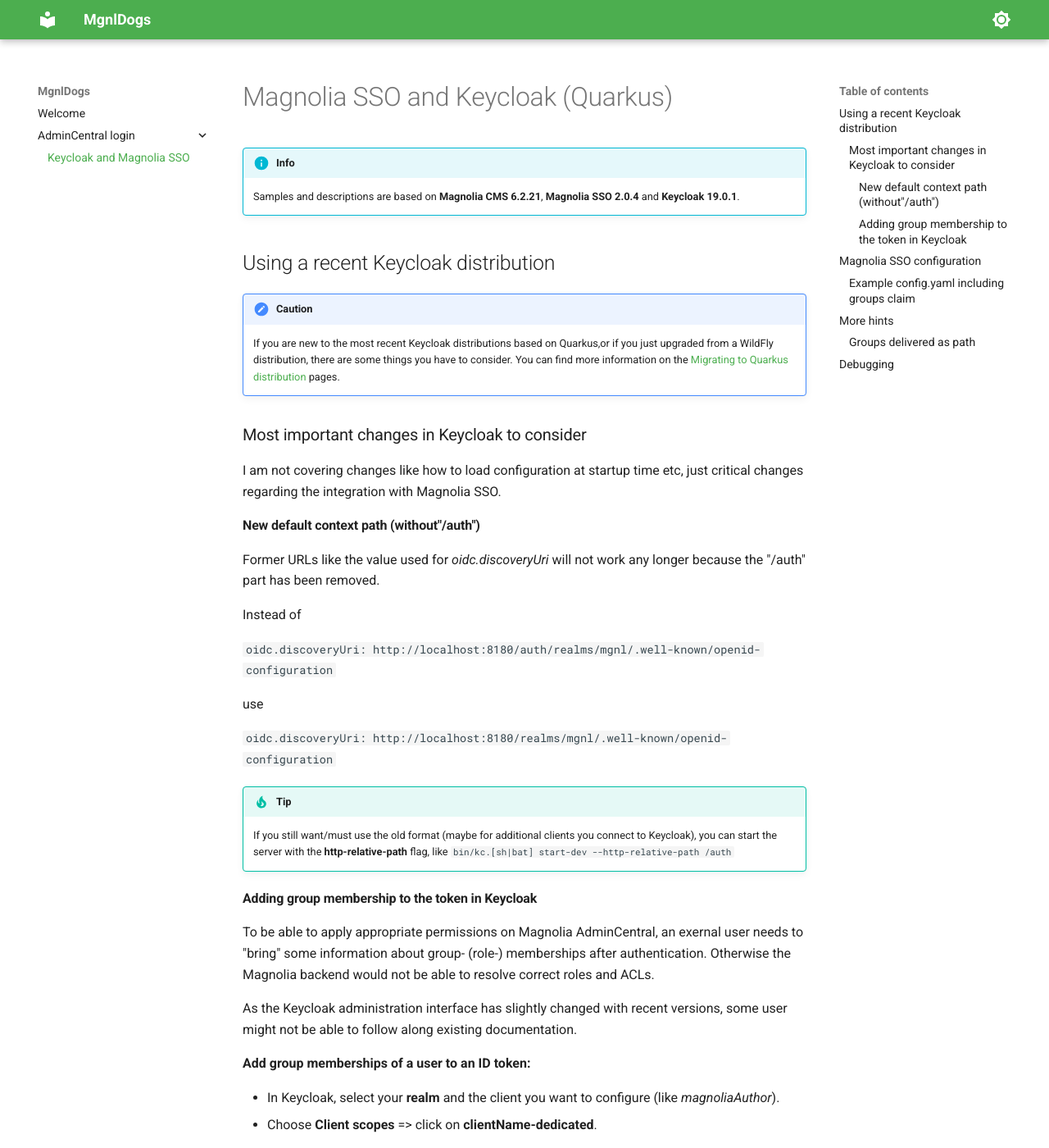
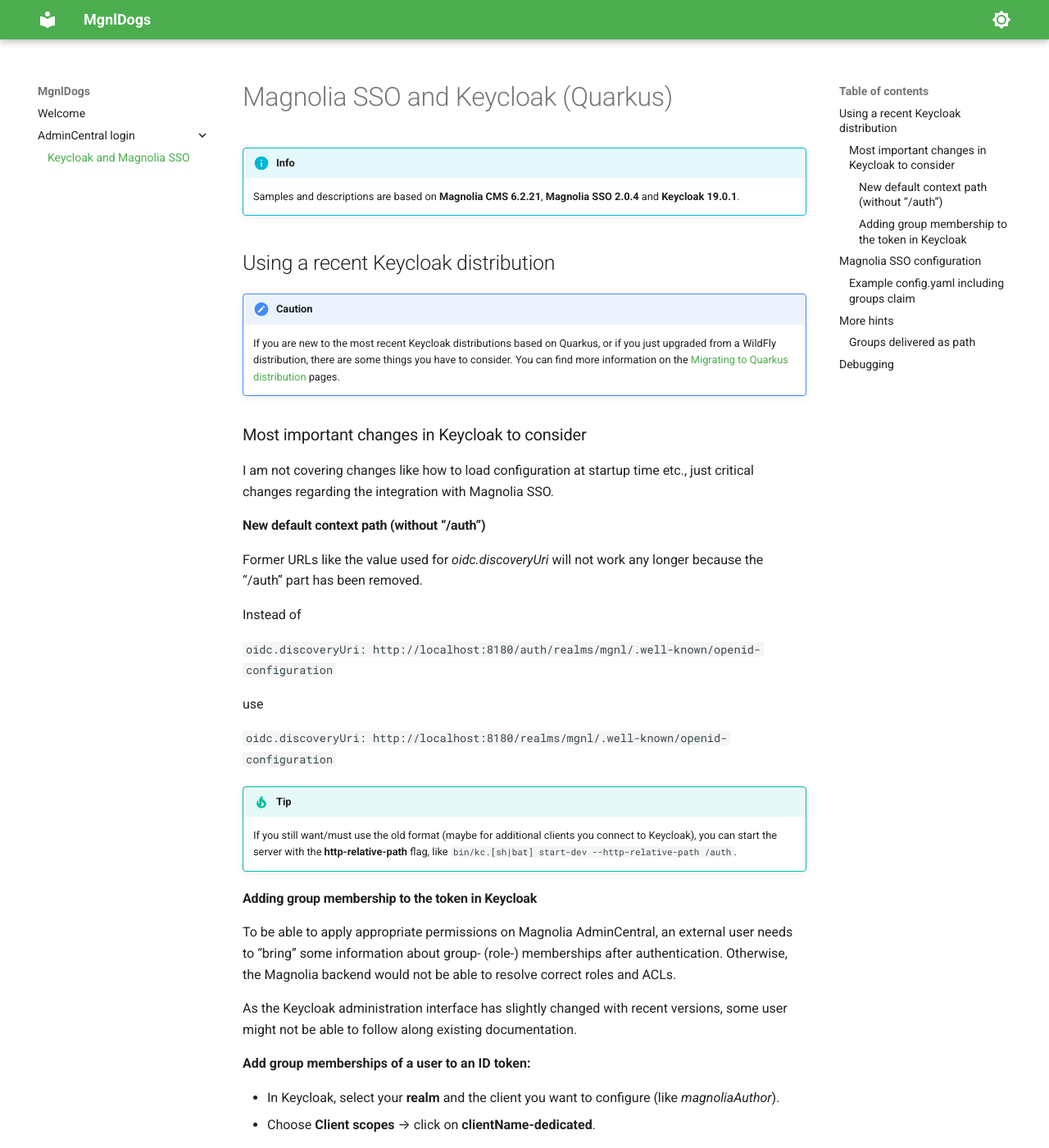
Before and after one commit to serpensalbus/MgnlDogs, an MkDocs documentation site: the page built from docs/AdminCentral login/keycloak-sso.md, in a window 1280 px wide and 1400 px high. Shown: the whole window at 82% size. Built offline with MkDocs 1.6.1 and Material for MkDocs 9.7.7, drawn with Linux system fonts in a browser that asks for light colours; some of the changed text lies outside the part shown.

Commit message:
Text corrections.

```diff
--- a/docs/AdminCentral login/keycloak-sso.md
+++ b/docs/AdminCentral login/keycloak-sso.md
@@ -13,15 +13,15 @@
 
 !!! caution
 
-    If you are new to the most recent Keycloak distributions based on Quarkus,or if you just upgraded from a WildFly distribution, there are some things you have to consider. You can find more information on the [Migrating to Quarkus distribution](https://www.keycloak.org/migration/migrating-to-quarkus) pages.
+    If you are new to the most recent Keycloak distributions based on Quarkus, or if you just upgraded from a WildFly distribution, there are some things you have to consider. You can find more information on the [Migrating to Quarkus distribution](https://www.keycloak.org/migration/migrating-to-quarkus) pages.
 
 ### Most important changes in Keycloak to consider
 
-I am not covering changes like how to load configuration at startup time etc, just critical changes regarding the integration with Magnolia SSO.
+I am not covering changes like how to load configuration at startup time etc., just critical changes regarding the integration with Magnolia SSO.
 
-#### New default context path (without"/auth")
+#### New default context path (without “/auth”)
 
-Former URLs like the value used for *oidc.discoveryUri* will not work any longer because the "/auth" part has been removed.
+Former URLs like the value used for *oidc.discoveryUri* will not work any longer because the “/auth” part has been removed.
 
 Instead of
 
@@ -35,18 +35,18 @@
 
 !!! tip
 
-    If you still want/must use the old format (maybe for additional clients you connect to Keycloak), you can start the server with the **http-relative-path** flag, like `bin/kc.[sh|bat] start-dev --http-relative-path /auth`
+    If you still want/must use the old format (maybe for additional clients you connect to Keycloak), you can start the server with the **http-relative-path** flag, like `bin/kc.[sh|bat] start-dev --http-relative-path /auth`.
 
 #### Adding group membership to the token in Keycloak
 
-To be able to apply appropriate permissions on Magnolia AdminCentral, an exernal user needs to "bring" some information about group- (role-) memberships after authentication. Otherwise the Magnolia backend would not be able to resolve correct roles and ACLs.
+To be able to apply appropriate permissions on Magnolia AdminCentral, an external user needs to “bring” some information about group- (role-) memberships after authentication. Otherwise, the Magnolia backend would not be able to resolve correct roles and ACLs.
 
 As the Keycloak administration interface has slightly changed with recent versions, some user might not be able to follow along existing documentation.
 
 **Add group memberships of a user to an ID token:**
 
 - In Keycloak, select your **realm** and the client you want to configure (like *magnoliaAuthor*).
-- Choose **Client scopes** => click on **clientName-dedicated**.
+- Choose **Client scopes** → click on **clientName-dedicated**.
 
 ![Add client scope](_img/keycloak-sso/01_kc_client_add_scope.png)
 
@@ -150,4 +150,4 @@
 
 !!! tip
 
-    Use a tool like [JWT.IO](https://jwt.io) to inspect OpenID Connect JWT token data (in the example above the value for "id_token").
+    Use a tool like [JWT.IO](https://jwt.io) to inspect OpenID Connect JWT token data (in the example above the value for “id_token”).
```
Also changed, not shown: other parts of docs/AdminCentral login/keycloak-sso.md (+2 -2 lines), docs/index.md (+3 -3 lines).
